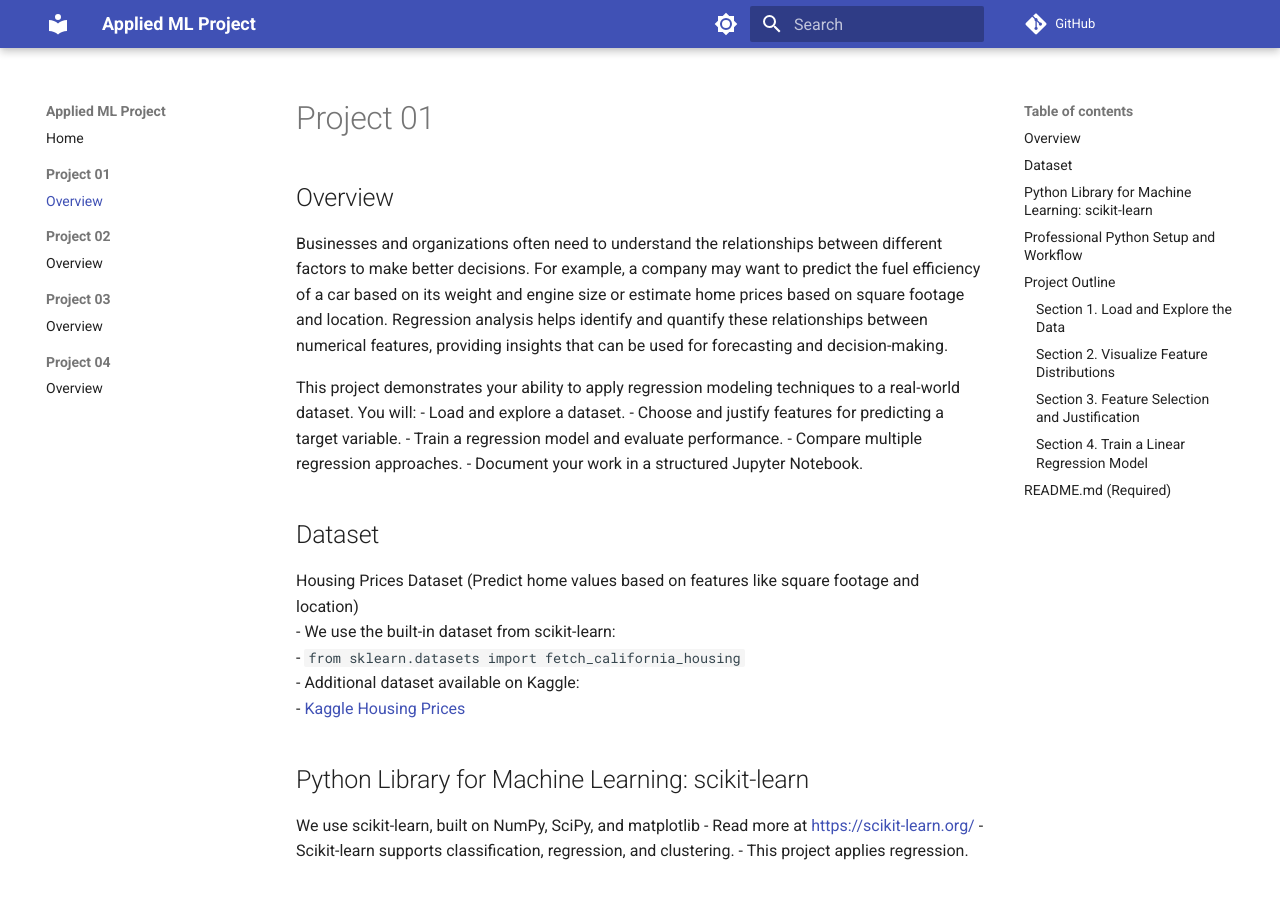
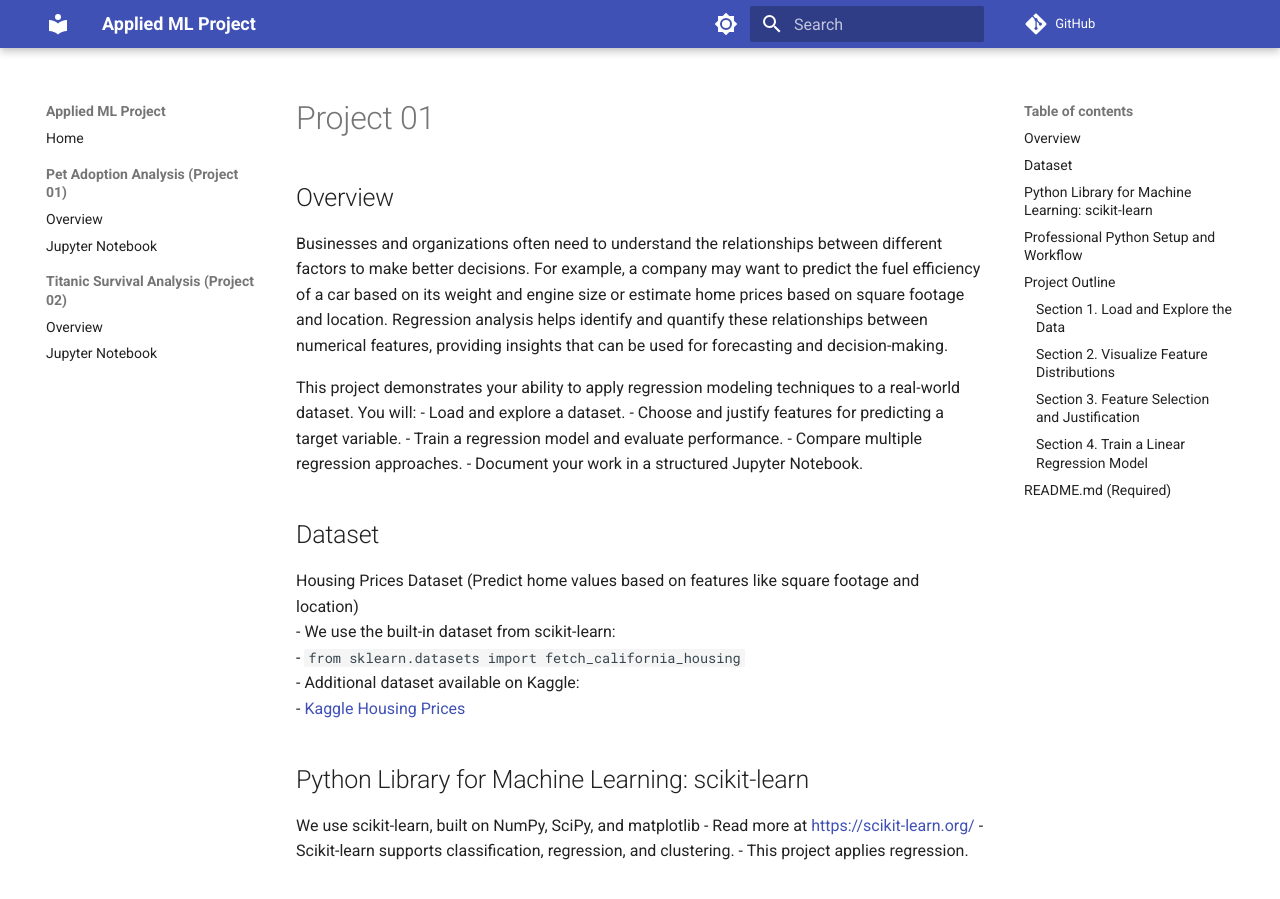
Before and after one commit to 14dstcyr/applied-ml-dstcyr, an MkDocs documentation site: the page built from docs/project01/README.md, in a window 1280 px wide and 900 px high. Built offline with MkDocs 1.6.1 and Material for MkDocs 9.7.7, drawn with Linux system fonts in a browser that asks for light colours; comment, search, counter and statistics services are not loaded.

Commit message:
Fix MkDocs paths for Project 01 and Project 02

```diff
--- a/mkdocs.yml
+++ b/mkdocs.yml
@@ -64,13 +64,9 @@ markdown_extensions:
 
 nav:
   - Home: index.md
-  - Project 01:
-      - Overview: project01/README.md
-      # - Example Analysis: project01/EXAMPLE_ANALYSIS.md
-  - Project 02:
+  - Pet Adoption Analysis (Project 01):
+      - Overview: notebooks/project01/README.md
+      - Jupyter Notebook: notebooks/project01/m101_stcyr.ipynb
+  - Titanic Survival Analysis (Project 02):
       - Overview: notebooks/project02/README.md
-
-  - Project 03:
-      - Overview: project03/README.md
-  - Project 04:
-      - Overview: project04/README.md
+      - Jupyter Notebook: notebooks/project02/ml02_stcyr.ipynb
```
